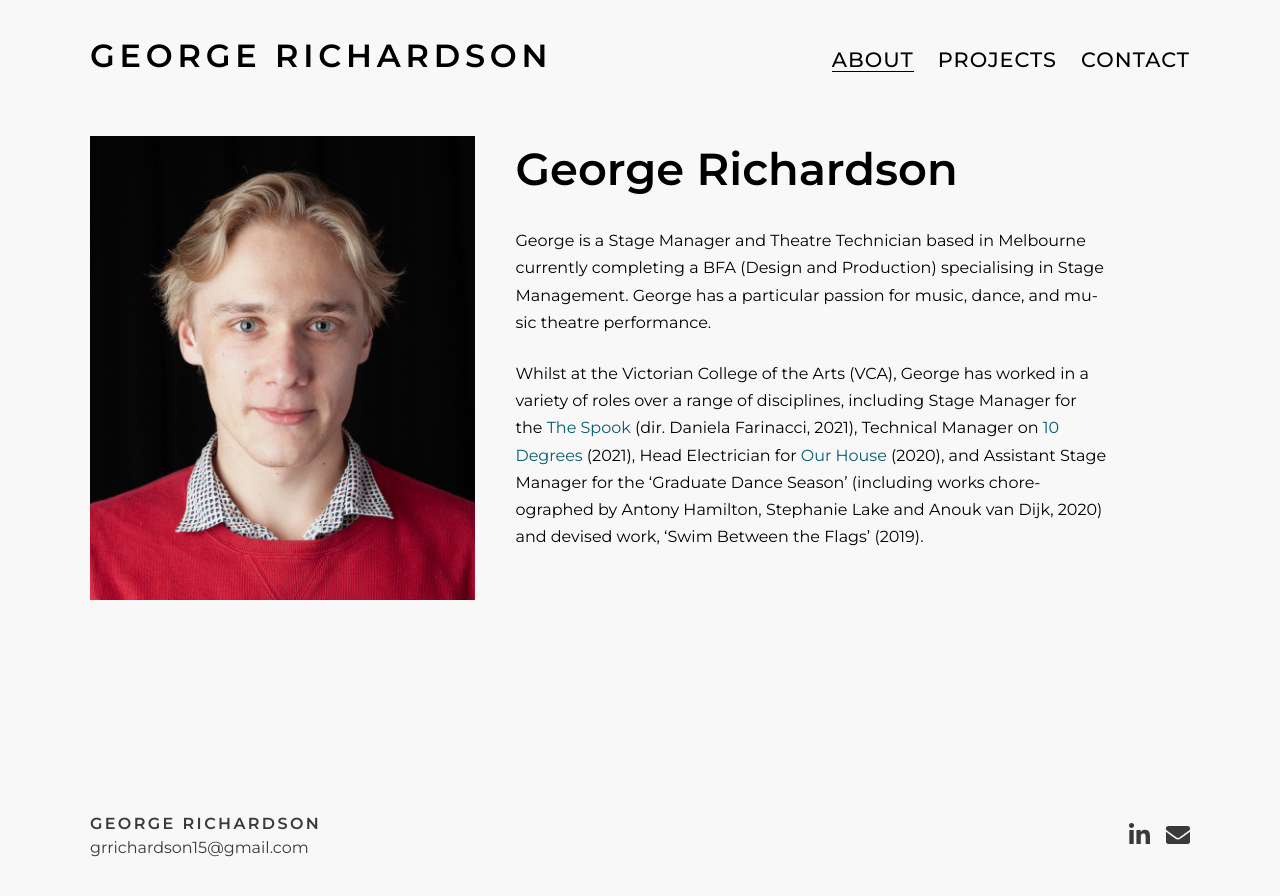
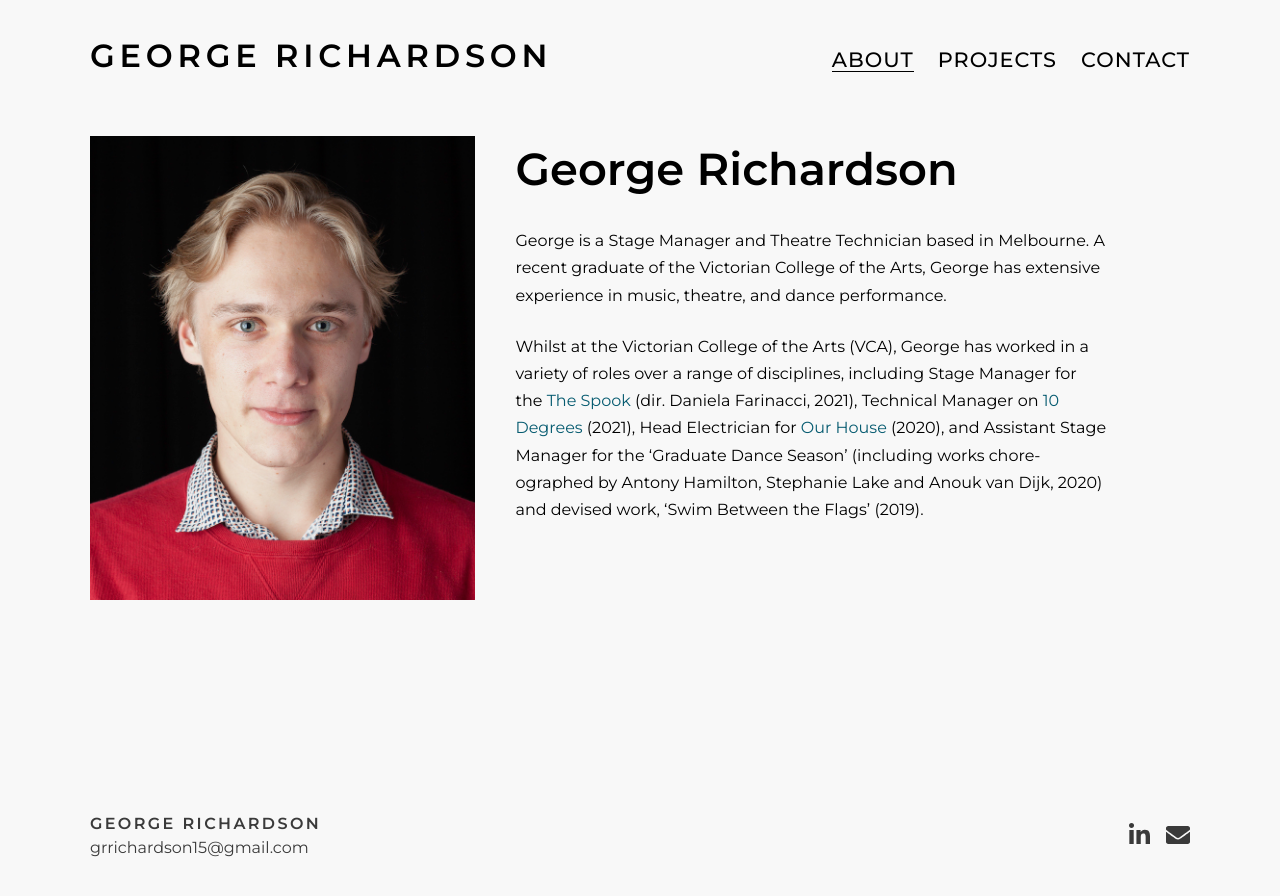
Before and after one commit to grfr12345/grfr12345.github.io, a Jekyll site: the page built from about.md, in a window 1280 px wide. Shown: the top 896 px of the page. Built offline with Jekyll 4.4.1, drawn with Linux system fonts in a browser that asks for light colours.

Commit message:
updated about page bio – changed to graduated

```diff
--- a/about.md
+++ b/about.md
@@ -10,6 +10,6 @@ headshot:
     height: 963
 ---
 
-George is a Stage Manager and Theatre Technician based in Melbourne currently completing a BFA (Design and Production) specialising in Stage Management. George has a particular passion for music, dance, and music theatre performance.
+George is a Stage Manager and Theatre Technician based in Melbourne. A recent graduate of the Victorian College of the Arts, George has extensive experience in music, theatre, and dance performance.
 
 Whilst at the Victorian College of the Arts (VCA), George has worked in a variety of roles over a range of disciplines, including Stage Manager for the [The Spook]({% link _projects/the-spook.md %}) (dir. Daniela Farinacci, 2021), Technical Manager on [10 Degrees]({% link _projects/10-degrees.md %}) (2021), Head Electrician for [Our House]({% link _projects/our-house.md %}) (2020), and Assistant Stage Manager for the ‘Graduate Dance Season' (including works choreographed by Antony Hamilton, Stephanie Lake and Anouk van Dijk, 2020) and devised work, 'Swim Between the Flags' (2019).
```
